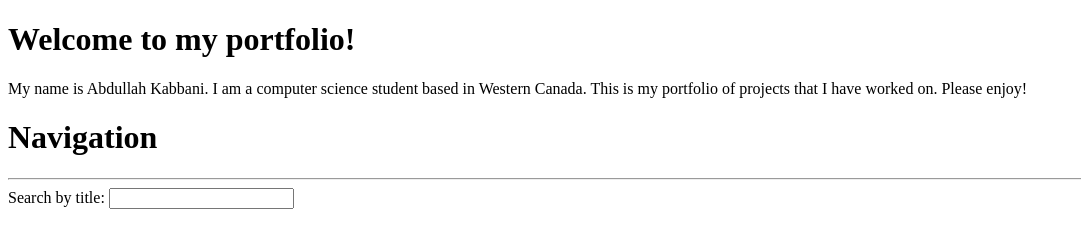
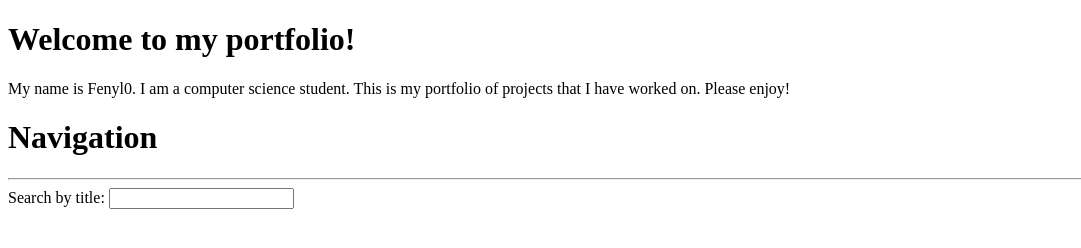
Before and after one commit to Fenyl0/website_maybe, a plain HTML site: page index.html in a window 1280 px wide. Shown: the whole page, without its empty margins (0-1081 px from the left). Drawn offline with Linux system fonts and the light colour scheme.

Commit message:
Update index.html

```diff
--- a/index.html
+++ b/index.html
@@ -2,12 +2,7 @@
 
 <html>
     <head>
-        <title>Abdullah's Portfolio</title>
-        <link rel="icon" type="image/x-icon" href="/images/init_favicon.png">
-
-        <meta name="keywords" content="Abdullah Kabbani, Computer Science, Portfolio">
-        <meta name="author" content="Abdullah Kabbani">
-        <meta name="description" content="Abdullah Kabbani's Computer Science Portfolio">
+        <title>Fen's Portfolio</title>
 
         <meta name="viewport" content="width=device-width, initial-scale=1.0">
 
@@ -19,8 +14,8 @@
             <div id="mainheader">
                 <h1>Welcome to my portfolio!</h1>
                 <p>
-                    My name is Abdullah Kabbani.
-                    I am a computer science student based in Western Canada.
+                    My name is Fenyl0.
+                    I am a computer science student.
                     This is my portfolio of projects that I have worked on.
                     Please enjoy!
                 </p>
```
